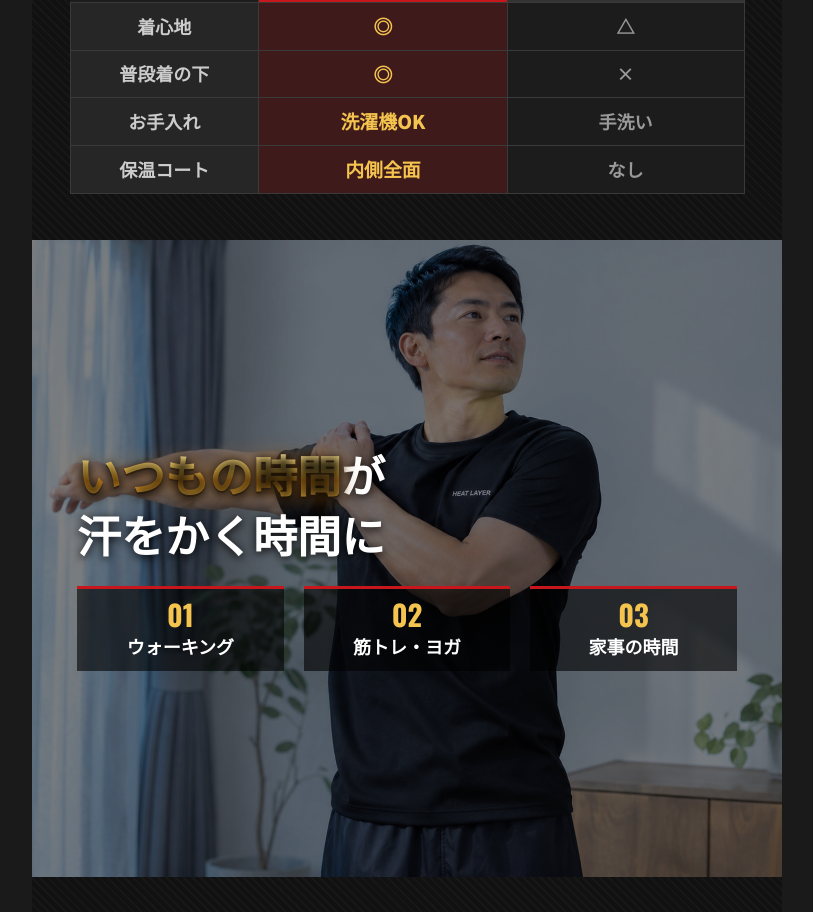
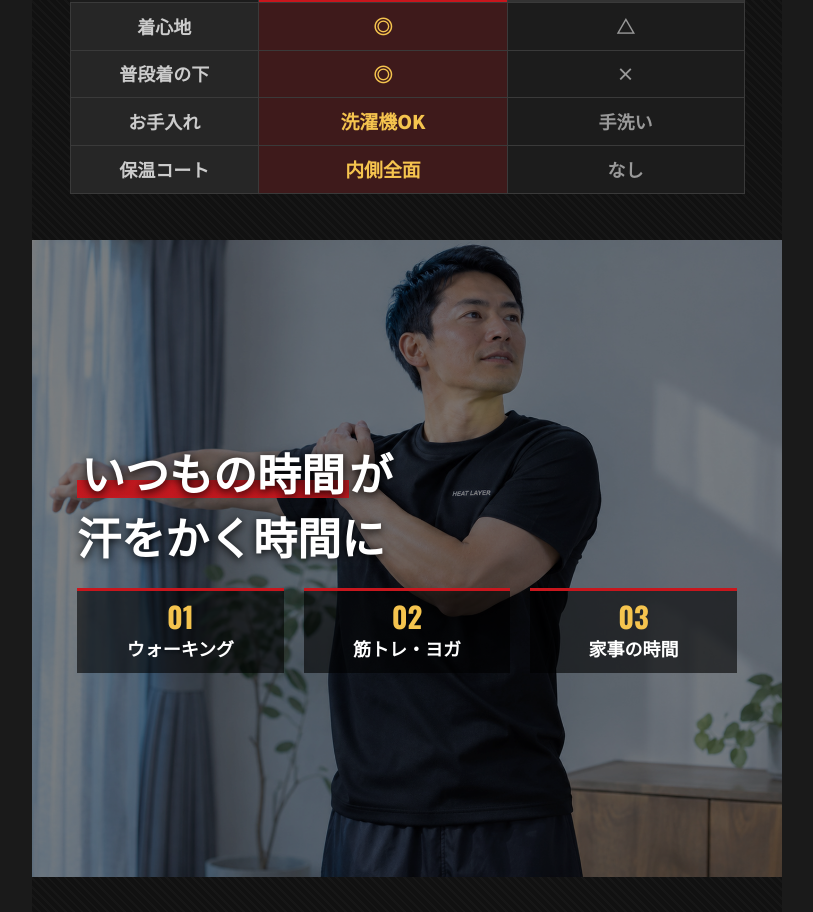
Before and after one commit to cwworks7215-lang/sauna-shirt-lp, a plain HTML site: page index.html in a window 1280 px wide. Shown: the part 4888-5800 px from the top of the page, without its empty margins (233-1046 px from the left). Drawn offline with nearby package versions, Linux system fonts and the light colour scheme; a web font is replaced by a local one.

Commit message:
Add files via upload

```diff
--- a/a.css
+++ b/a.css
@@ -135,3 +135,6 @@ em{font-style:normal;color:#ff4a50}
 .last-txt p{font-family:"Zen Old Mincho",serif;font-size:clamp(30px,8.6vw,54px);line-height:1.35;margin-bottom:30px}
 .off{white-space:nowrap;font-size:clamp(17px,4.6vw,26px)}
 .off small{font-size:.7em}
+.scene::before{content:"";position:absolute;inset:0;background:linear-gradient(90deg,rgba(0,0,0,.75) 0%,rgba(0,0,0,.35) 60%,rgba(0,0,0,0) 100%);z-index:0}
+.scene-txt{z-index:1}
+.scene h2 .hl{display:inline-block;color:#fff;background:linear-gradient(transparent 62%,rgba(200,22,29,.95) 62%,rgba(200,22,29,.95) 92%,transparent 92%);padding:0 4px;margin-bottom:4px}
--- a/index.html
+++ b/index.html
@@ -90,7 +90,7 @@
   <section class="scene">
     <img src="img/b_concept.jpg" alt="部屋でストレッチする男性">
     <div class="scene-txt">
-      <h2><span class="gold">いつもの時間</span>が<br>汗をかく時間に</h2>
+      <h2><span class="hl">いつもの時間</span>が<br>汗をかく時間に</h2>
       <ol>
         <li><b>01</b>ウォーキング</li>
         <li><b>02</b>筋トレ・ヨガ</li>
```
